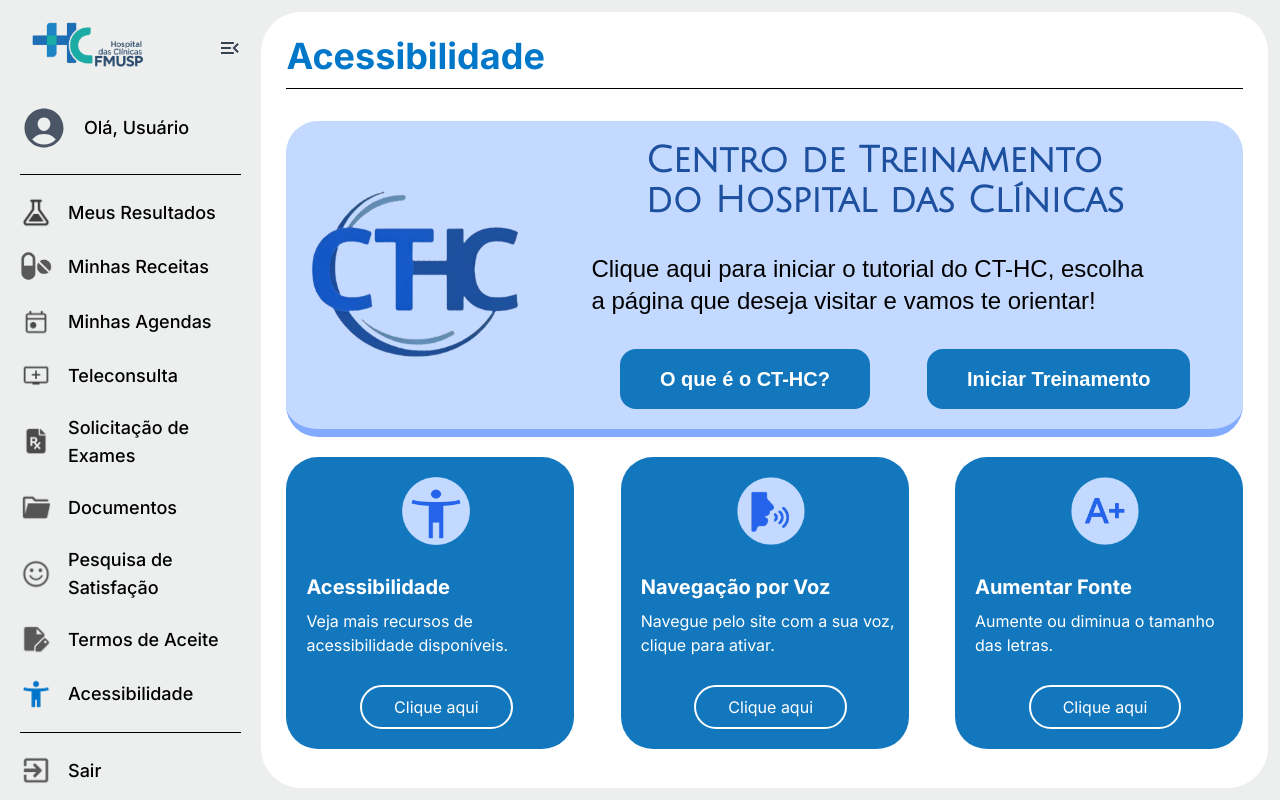
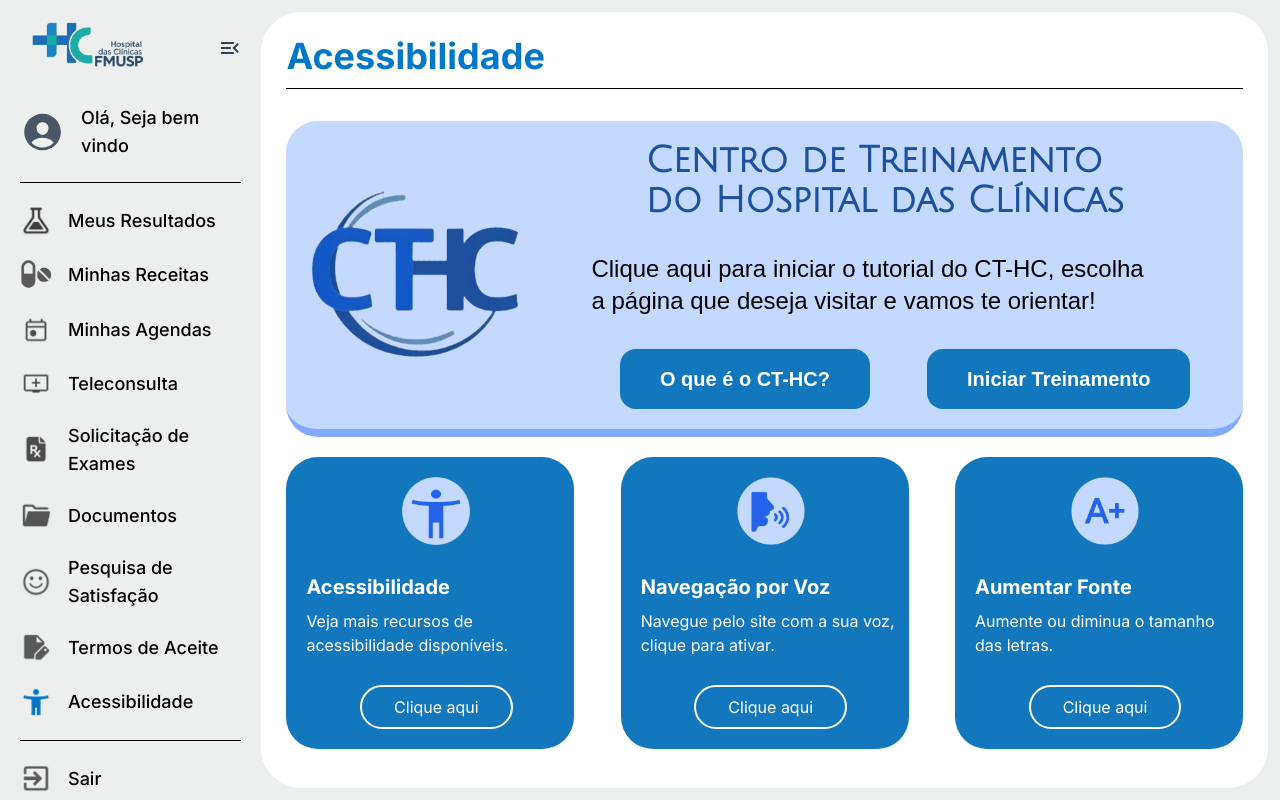
Before and after one commit to BSM-Challenge/ct-hc, a React (Vite) app: page /hc in a window 1280 px wide. Built offline with nearby package versions, Linux system fonts and the light colour scheme; a web font is replaced by a local one.

Commit message:
Feito a alteração do nome para seja bem vindo

```diff
--- a/src/components/HC/HeaderHC/index.tsx
+++ b/src/components/HC/HeaderHC/index.tsx
@@ -47,7 +47,7 @@ export default function HeaderHC() {
                 title="Ir para a página do usuário"
               >
                 <IoPersonCircle className="text-gray-600 text-5xl" />
-                {isOpen && <span id="user">Olá, Usuário</span>}
+                {isOpen && <span id="user">Olá, Seja bem vindo</span>}
               </Link>
             </li>
 
```
